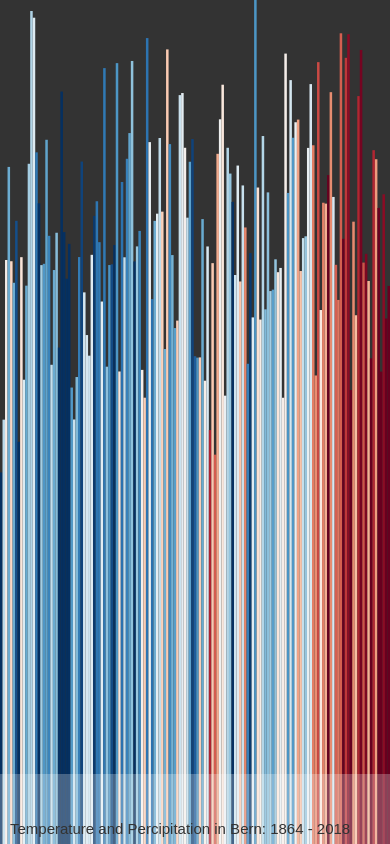
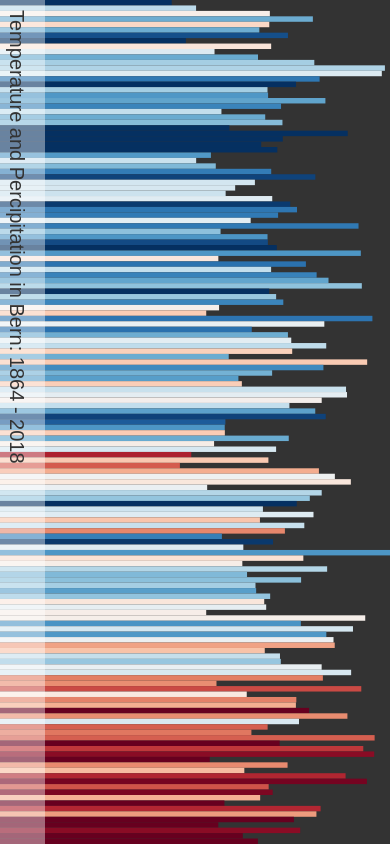
Before and after one commit to aspigirlcodes/climatestripesbern, a plain HTML site: page index.html in a window 390 px wide. Drawn offline with nearby package versions, Linux system fonts and the light colour scheme.

Commit message:
change direction of stripes on mobile view

```diff
--- a/index.html
+++ b/index.html
@@ -57,6 +57,43 @@
 											"Precipitation": prec})
 			})
 			//console.log(reduced)
+			console.log(h > w)
+			if (+h > +w){
+				var step = h / reduced.length
+				var yScale = d3.scaleLinear().domain([0, d3.max(reduced, d => d.Precipitation)]).range([0, w])
+				//var colorScale = d3.scaleLinear()
+				//	.domain(d3.extent(reduced, d => d.Temperature)).range([1.3,-0.3])
+				var colorScale = d3.scaleSequential([d3.max(reduced, d => d.Temperature)-1, d3.min(reduced, d => d.Temperature)+1] , d3.interpolateRdBu)
+				svg.selectAll("rect.klima")
+					.data(reduced)
+					.enter().append("rect")
+					.attr("class", "klima")
+					.attr("height", step)
+					.attr("width", d => yScale(d.Precipitation))
+					.attr("y", (d,i) => i * step)
+
+					.style("fill", d => colorScale(d.Temperature))
+					//.style("fill", d => d3.interpolateRdBu(colorScale(d.Temperature)))
+					.append("title")
+	          .text(d => d.Year)
+				svg.append("rect")
+					.attr("height", h)
+					.attr("width", 45)
+					.style("opacity", .4)
+					.style("fill", "#ffffff")
+				svg.append("text")
+					.text("Temperature and Percipitation in Bern: 1864 - 2018")
+					.attr("y", -10)
+					.attr("x", 10)
+					.attr("transform", "rotate(90)")
+					.attr("font-family", "sans-serif")
+	        .attr("font-size", d => {
+						if (h > 900) return "30px"
+						else if (h > 600) return "20px"
+						else return "15px"
+					})
+					.style("fill", "#333333")
+			} else {
 				var step = w / reduced.length
 				var yScale = d3.scaleLinear().domain([0, d3.max(reduced, d => d.Precipitation)]).range([0, h])
 				//var colorScale = d3.scaleLinear()
@@ -89,9 +126,11 @@
 						if (w > 1850) return "70px"
 						else if (w > 1350) return "50px"
 						else if (w > 800) return "30px"
-					else if (w > 0) return "15px"
+						else return "15px"
 					})
 					.style("fill", "#333333")
+			}
+
 
 		})
 
```
Also changed, not shown: image.png (added). Lines whose indentation alone changed are shown as unchanged.
